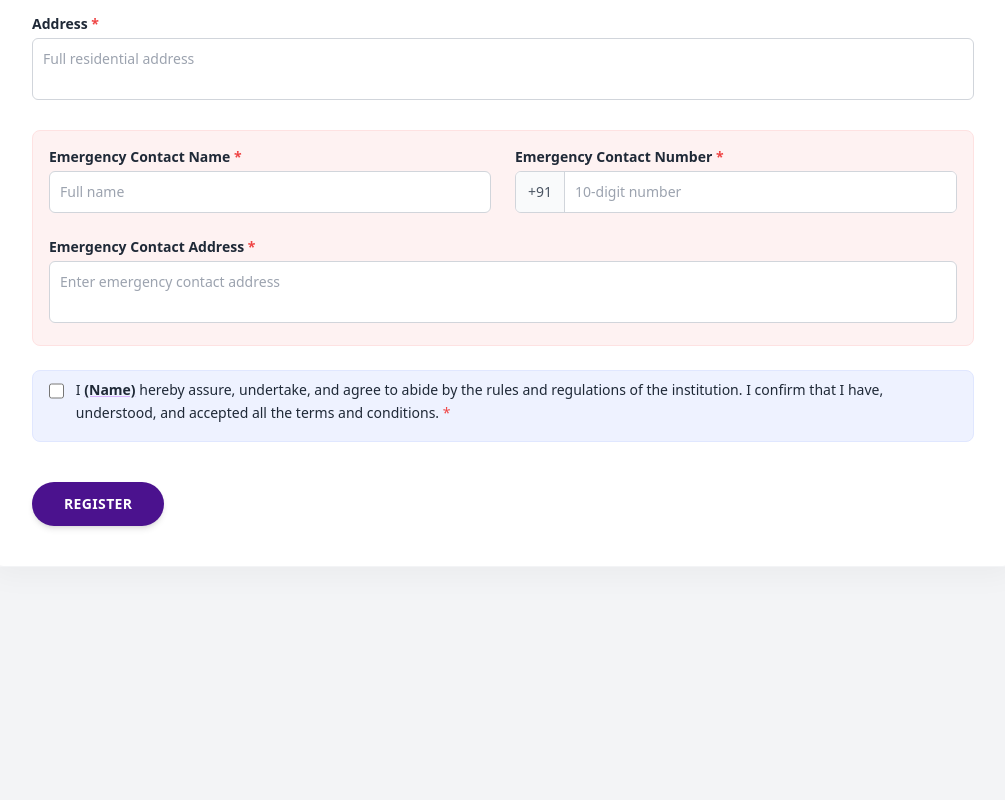
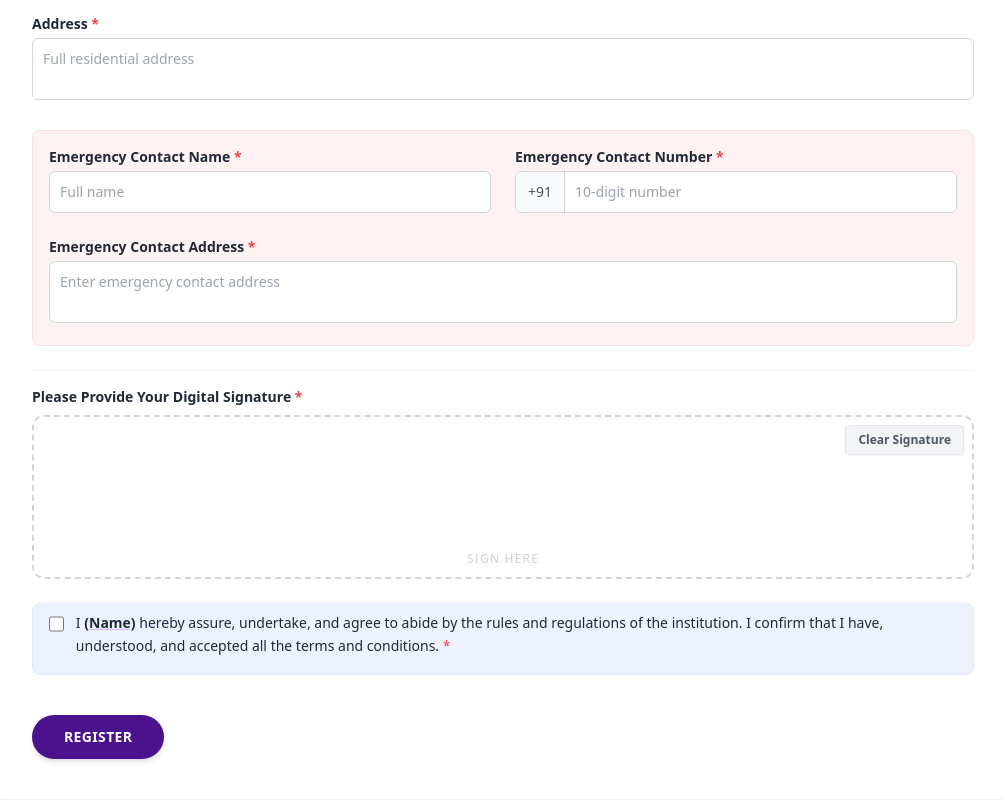
Before and after one commit to Ciphermk20/tabor-retreat-form, a plain HTML site: page index.html in a window 1280 px wide. Shown: the part 625-1425 px from the top of the page, without its empty margins (137-1142 px from the left). Before the commit the page ends 1240 px from the top, so only its background shows below. Drawn offline with nearby package versions, Linux system fonts and the light colour scheme.

Commit message:
Add files via upload

```diff
--- a/index.html
+++ b/index.html
@@ -4,22 +4,36 @@
     <meta charset="UTF-8">
     <meta name="viewport" content="width=device-width, initial-scale=1.0">
     <title>Tabor Ashram Registration Form</title>
+
+    <!-- Tailwind CSS -->
     <script src="https://cdn.tailwindcss.com"></script>
+
+    <!-- Vercel Web Analytics -->
+    <script>
+      window.va = window.va || function () { (window.vaq = window.vaq || []).push(arguments); };
+    </script>
+    <script defer src="/_vercel/insights/script.js"></script>
+
+    <!-- NEW: Signature Pad Library (Handles Mouse and Touch flawlessly) -->
+    <script src="https://cdn.jsdelivr.net/npm/signature_pad@4.1.7/dist/signature_pad.umd.min.js"></script>
 </head>
 <body class="bg-[#f3f4f6] font-sans text-gray-800 antialiased selection:bg-purple-200 selection:text-purple-900">
 
     <div class="min-h-screen flex flex-col items-center py-12 px-4">
 
+        <!-- Top Logo -->
         <div class="mb-8">
             <img src="logo.jpg" alt="Tabor Ashram Logo" class="h-24 w-24 rounded-full shadow-md object-cover border-2 border-white">
         </div>
 
+        <!-- Form Card -->
         <div id="formContainer" class="bg-white w-full max-w-5xl rounded-xl shadow-[0_8px_30px_rgb(0,0,0,0.04)] p-8 md:p-10 border border-gray-100">
 
             <h2 class="text-3xl font-bold text-center text-black mb-10">Tabor Ashram Registration Form</h2>
 
             <form id="taborForm" class="space-y-6">
 
+                <!-- Row 1: Name, Age, and Gender -->
                 <div class="grid grid-cols-1 md:grid-cols-2 gap-6">
                     <div>
                         <label class="block text-sm font-semibold text-gray-800 mb-1">Full Name <span class="text-red-500">*</span></label>
@@ -41,6 +55,7 @@
                     </div>
                 </div>
 
+                <!-- Row 2 -->
                 <div class="grid grid-cols-1 md:grid-cols-3 gap-6">
                     <div>
                         <label class="block text-sm font-semibold text-gray-800 mb-1">Phone Number <span class="text-red-500">*</span></label>
@@ -59,6 +74,7 @@
                     </div>
                 </div>
 
+                <!-- Row 3 -->
                 <div class="grid grid-cols-1 md:grid-cols-2 gap-6">
                     <div>
                         <label class="block text-sm font-semibold text-gray-800 mb-1">Language <span class="text-red-500">*</span></label>
@@ -75,19 +91,24 @@
                     </div>
                 </div>
 
+                <!-- Row 4: Checkbox -->
                 <div class="flex items-center mt-2 border-t border-gray-100 pt-4">
                     <input type="checkbox" id="addParticipants" class="w-4 h-4 text-purple-700 border-gray-300 rounded focus:ring-purple-700 cursor-pointer">
                     <label for="addParticipants" class="ml-2 text-sm font-semibold text-gray-800 cursor-pointer">I wish to add more participants.</label>
                 </div>
 
+                <!-- DYNAMIC EXTRA PARTICIPANTS CONTAINER -->
                 <div id="extraParticipantsContainer" class="hidden space-y-4 border-l-4 border-purple-600 pl-4 mt-4">
-                    </div>
+                    <!-- JavaScript will inject the participant rows here -->
+                </div>
 
+                <!-- Row 5: Address -->
                 <div class="pt-2">
                     <label class="block text-sm font-semibold text-gray-800 mb-1">Address <span class="text-red-500">*</span></label>
                     <textarea id="address" rows="2" placeholder="Full residential address" class="w-full border border-gray-300 rounded-md p-2.5 text-sm focus:ring-2 focus:ring-purple-700 outline-none resize-none" required></textarea>
                 </div>
 
+                <!-- Row 6: Emergency Contact -->
                 <div class="grid grid-cols-1 md:grid-cols-2 gap-6 bg-red-50 p-4 rounded-lg border border-red-100">
                     <div>
                         <label class="block text-sm font-semibold text-gray-800 mb-1">Emergency Contact Name <span class="text-red-500">*</span></label>
@@ -106,6 +127,22 @@
                     </div>
                 </div>
 
+                <!-- Row 7: Digital Signature Pad (NEW) -->
+                <div class="pt-4 border-t border-gray-100 mt-4">
+                    <label class="block text-sm font-semibold text-gray-800 mb-2">Please Provide Your Digital Signature <span class="text-red-500">*</span></label>
+                    <div class="border-2 border-dashed border-gray-300 rounded-xl bg-white relative overflow-hidden group">
+                        <!-- Canvas handles the drawing -->
+                        <canvas id="signatureCanvas" class="w-full h-40 touch-none cursor-crosshair"></canvas>
+                        <!-- Clear Button -->
+                        <button type="button" id="clearSignature" class="absolute top-2 right-2 bg-gray-100 hover:bg-red-50 hover:text-red-600 text-gray-600 text-xs font-bold py-1.5 px-3 rounded shadow-sm border border-gray-200 transition">Clear Signature</button>
+                        <!-- Helper Text -->
+                        <div class="absolute bottom-2 left-0 right-0 text-center pointer-events-none opacity-50 group-hover:opacity-10 transition">
+                            <span class="text-xs text-gray-400 font-medium tracking-widest uppercase">Sign Here</span>
+                        </div>
+                    </div>
+                </div>
+
+                <!-- Row 8: Personalized Consent -->
                 <div class="flex items-start pt-2 bg-indigo-50 p-4 rounded-lg border border-indigo-100 mt-4">
                     <input type="checkbox" id="consent" class="w-5 h-5 text-purple-700 border-gray-300 rounded focus:ring-purple-700 cursor-pointer mt-0.5" required>
                     <label for="consent" class="ml-3 text-sm text-gray-800 leading-relaxed cursor-pointer">
@@ -113,6 +150,7 @@
                     </label>
                 </div>
 
+                <!-- Submit Button -->
                 <div class="pt-4">
                     <button type="submit" id="submitBtn" class="bg-[#4B128E] hover:bg-[#3a0d6e] text-white font-bold py-3 px-8 rounded-full shadow-md transition duration-200 text-sm tracking-wide w-full md:w-auto">
                         REGISTER
@@ -121,26 +159,49 @@
             </form>
         </div>
 
+        <!-- Success Message -->
         <div id="successMessage" class="hidden bg-white w-full max-w-2xl rounded-xl shadow-lg p-10 text-center border-t-4 border-green-500 mt-10">
             <svg class="w-20 h-20 text-green-500 mx-auto mb-4" fill="none" stroke="currentColor" viewBox="0 0 24 24"><path stroke-linecap="round" stroke-linejoin="round" stroke-width="2" d="M9 12l2 2 4-4m6 2a9 9 0 11-18 0 9 9 0 0118 0z"></path></svg>
             <h2 class="text-3xl font-bold text-gray-800 mb-4">Registration Successful!</h2>
-            <p class="text-gray-600 mb-6">Thank you for registering. Your details have been securely saved.</p>
+            <p class="text-gray-600 mb-6">Thank you for registering. Your details and signature have been securely saved.</p>
             <button onclick="window.location.reload()" class="bg-[#4B128E] hover:bg-[#3a0d6e] text-white font-bold py-2 px-6 rounded-full transition duration-200">Submit Another Form</button>
         </div>
     </div>
 
+    <!-- JAVASCRIPT LOGIC -->
     <script>
         // INSERT YOUR GOOGLE SCRIPT URL HERE
         const GOOGLE_SCRIPT_URL = "https://script.google.com/macros/s/AKfycbwxdJQUxZTrN76MED7Zldyoqk2CfaED9LfWfQpE21jLLdXNc3xQKj8MZebNxcQ9MbhG/exec";
 
-        // --- NEW REAL-TIME NAME EXTRACTOR ---
+        // --- SIGNATURE PAD LOGIC ---
+        const canvas = document.getElementById('signatureCanvas');
+        const signaturePad = new SignaturePad(canvas, {
+            backgroundColor: 'rgb(255, 255, 255)', // Required for clean Base64 exports
+            penColor: 'rgb(0, 0, 0)'
+        });
+
+        // Function to perfectly resize the canvas for high-resolution screens (phones/retina)
+        function resizeCanvas() {
+            const ratio = Math.max(window.devicePixelRatio || 1, 1);
+            canvas.width = canvas.offsetWidth * ratio;
+            canvas.height = canvas.offsetHeight * ratio;
+            canvas.getContext("2d").scale(ratio, ratio);
+            signaturePad.clear(); // Clear so it doesn't distort on rotate/resize
+        }
+        window.addEventListener("resize", resizeCanvas);
+        resizeCanvas();
+
+        // Clear button functionality
+        document.getElementById('clearSignature').addEventListener('click', function () {
+            signaturePad.clear();
+        });
+
+        // --- REAL-TIME NAME EXTRACTOR ---
         const fullNameInput = document.getElementById('fullName');
         const displayFirstName = document.getElementById('displayFirstName');
 
         fullNameInput.addEventListener('input', function() {
-            // Get the first word typed (the first name)
             const firstName = this.value.trim().split(' ')[0];
-            // If they typed a name, show it. Otherwise show "(Name)"
             if (firstName) {
                 displayFirstName.textContent = firstName;
             } else {
@@ -230,6 +291,13 @@
 
             const submitBtn = document.getElementById('submitBtn');
             const originalText = submitBtn.innerText;
+
+            // Validate that the signature pad is NOT empty before submitting
+            if (signaturePad.isEmpty()) {
+                alert("Please provide your digital signature before submitting.");
+                return; // Stops the submission dead in its tracks
+            }
+
             submitBtn.innerText = "Processing...";
             submitBtn.disabled = true;
             submitBtn.classList.add("opacity-70", "cursor-not-allowed");
@@ -251,6 +319,9 @@
                 formData.append("emergencyPhone", "+91 " + document.getElementById('emergencyPhone').value);
                 formData.append("emergencyAddress", document.getElementById('emergencyAddress').value);
                 formData.append("consent", document.getElementById('consent').checked ? "Yes" : "No");
+
+                // NEW: Grab the signature image as a Base64 string and append it
+                formData.append("signature", signaturePad.toDataURL("image/png"));
 
                 // Gather DYNAMIC Extra Participants Data
                 let extraParticipantsData = [];
```
